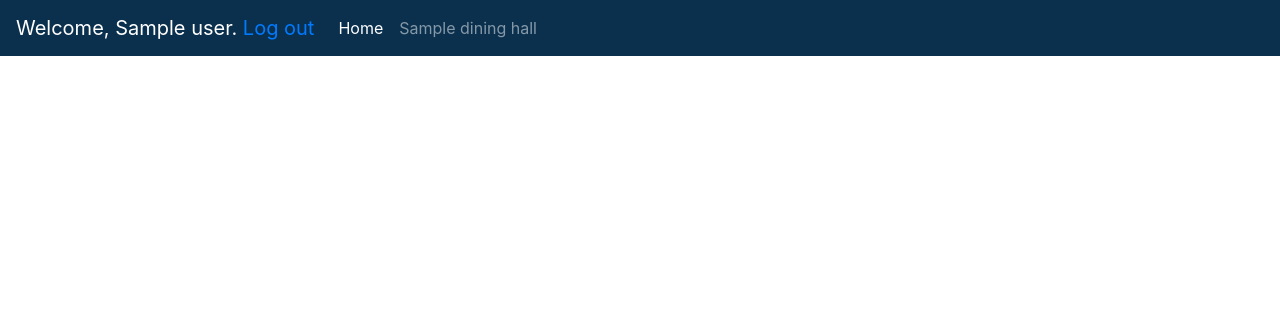
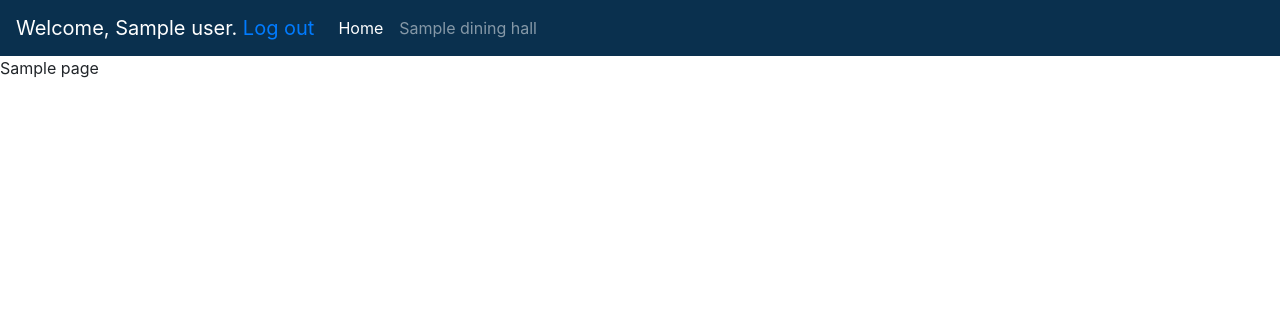
Before and after one commit to jacob-g/eecs395-bonapp, a Flask app: template web/templates/index.html in a window 1280 px wide. Shown: the top 316 px of the page. Run offline with Flask 2, Linux system fonts and the light colour scheme; the template is opened without the code that fills it: most values are stand-ins (such as "Sample title", 1, 10 or a date in 2020); some libraries are stand-ins or nearby versions.

Commit message:
added behavior to get page-specific data
this should get us ready to roll with actually implementing stuff
(closes #1)

```diff
--- a/web/libs/loader.py
+++ b/web/libs/loader.py
@@ -8,5 +8,5 @@ def get_metadata(db):
     }
 
 
-def load_page(template, db):
-    return render_template(template, metadata=get_metadata(db))
+def load_page(template, page_data_function, db):
+    return render_template(template, metadata=get_metadata(db), page_data=page_data_function())
--- /dev/null
+++ b/web/page_behaviors/index.py
@@ -0,0 +1,2 @@
+def page_data():
+    return "this is the homepage"
--- a/web/routes.py
+++ b/web/routes.py
@@ -1,6 +1,7 @@
-from flask import Flask, render_template, request
+from flask import Flask
 from libs.db import DBConnector
-from libs import objects, login, loader
+from libs import loader
+from page_behaviors import index
 
 #TODO: put this login into its own file
 app = Flask(__name__)
@@ -8,9 +9,11 @@ app.secret_key = "abc123"
 
 dbLink = DBConnector()
 
+page_metadata = []
+
 routes = {
-	"/": "index.html"
+	"/": ("index.html", index)
 }
 
-for url, template in routes.items():
-	app.route(url)(lambda: loader.load_page(template, dbLink))
+for url, page_spec in routes.items():
+	app.route(url)(lambda: loader.load_page(page_spec[0], page_spec[1].page_data, dbLink))
--- a/web/templates/base.html
+++ b/web/templates/base.html
@@ -2,11 +2,11 @@
 <html lang="en">
   <head>
     <!-- Required meta tags -->
-    <meta charset="utf-8">
-    <meta name="viewport" content="width=device-width, initial-scale=1, shrink-to-fit=no">
+    <meta charset="utf-8" />
+    <meta name="viewport" content="width=device-width, initial-scale=1, shrink-to-fit=no" />
 
     <!-- Bootstrap CSS -->
-    <link rel="stylesheet" href="https://stackpath.bootstrapcdn.com/bootstrap/4.3.1/css/bootstrap.min.css" integrity="sha384-ggOyR0iXCbMQv3Xipma34MD+dH/1fQ784/j6cY/iJTQUOhcWr7x9JvoRxT2MZw1T" crossorigin="anonymous">
+    <link rel="stylesheet" href="https://stackpath.bootstrapcdn.com/bootstrap/4.3.1/css/bootstrap.min.css" integrity="sha384-ggOyR0iXCbMQv3Xipma34MD+dH/1fQ784/j6cY/iJTQUOhcWr7x9JvoRxT2MZw1T" crossorigin="anonymous" />
 
     {% block head %}
 
@@ -23,7 +23,7 @@
       <div class="collapse navbar-collapse" id="navbarSupportedContent">
         <ul class="navbar-nav mr-auto">
           <li class="nav-item active">
-            <a class="nav-link" href="homepage">Home <span class="sr-only">(current)</span></a>
+            <a class="nav-link" href="/">Home <span class="sr-only">(current)</span></a>
           </li>
           {% for dining_hall in metadata.dining_halls %}
           <li class="nav-item">
@@ -36,7 +36,7 @@
     {% endblock %}
   </head>
   <body>
-    {% block body %} {% endblock %}
+    {% block content %} {% endblock %}
     <!-- Optional JavaScript -->
     <!-- jQuery first, then Popper.js, then Bootstrap JS -->
     <script src="https://code.jquery.com/jquery-3.3.1.slim.min.js" integrity="sha384-q8i/X+965DzO0rT7abK41JStQIAqVgRVzpbzo5smXKp4YfRvH+8abtTE1Pi6jizo" crossorigin="anonymous"></script>
--- a/web/templates/index.html
+++ b/web/templates/index.html
@@ -1 +1,4 @@
 {% extends 'base.html'%}
+{% block content %}
+{{ page_data.name }}
+{% endblock %}
```
